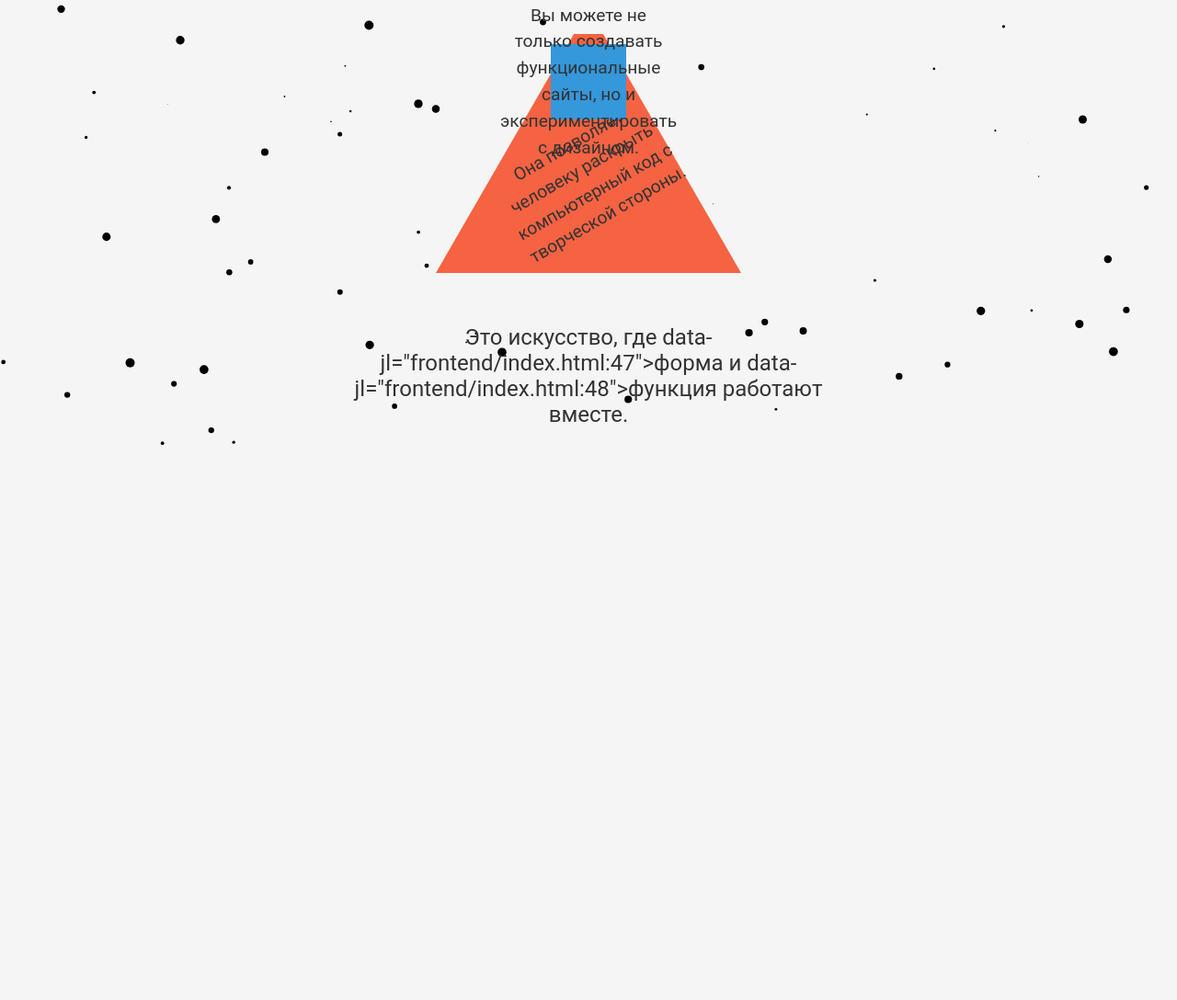
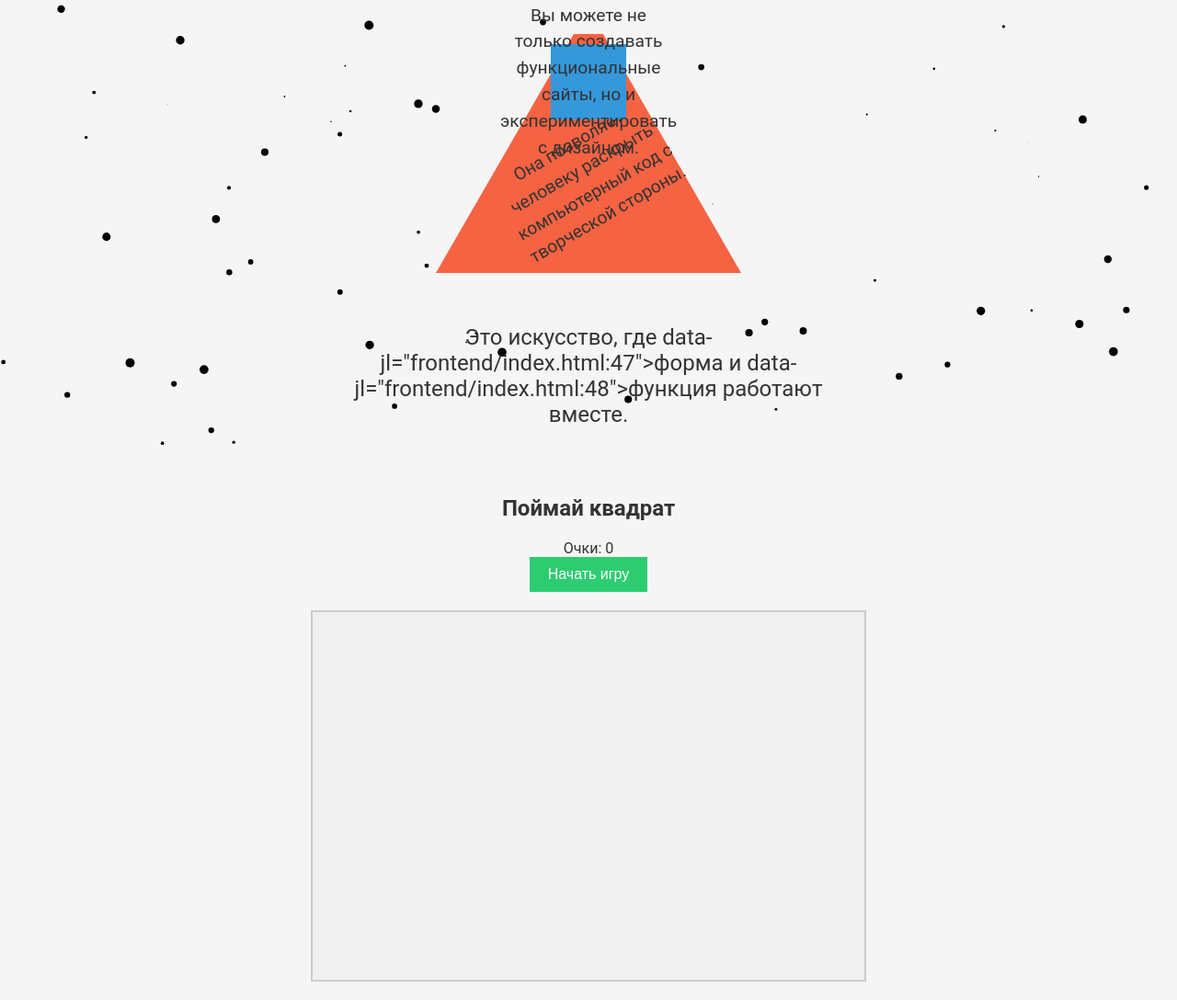
Before and after one commit to haslich-sourse/final-project, a plain HTML site: page frontend/index.html in a window 1280 px wide. Shown: the part 311-1399 px from the top of the page at 92% size. Before the commit the page ends 800 px from the top, so only its background shows below. Drawn offline with Linux system fonts and the light colour scheme.

Commit message:
add html game

```diff
--- a/frontend/index.html
+++ b/frontend/index.html
@@ -49,6 +49,15 @@
           </p>
         </div>
       </section>
+
+      <div class="game-container">
+        <h2>Поймай квадрат</h2>
+        <div class="score">Очки: <span id="score">0</span></div>
+        <button id="start-btn">Начать игру</button>
+        <div id="game-area"></div>
+      </div>
+
+
     </main>
   </body>
 </html>
```
